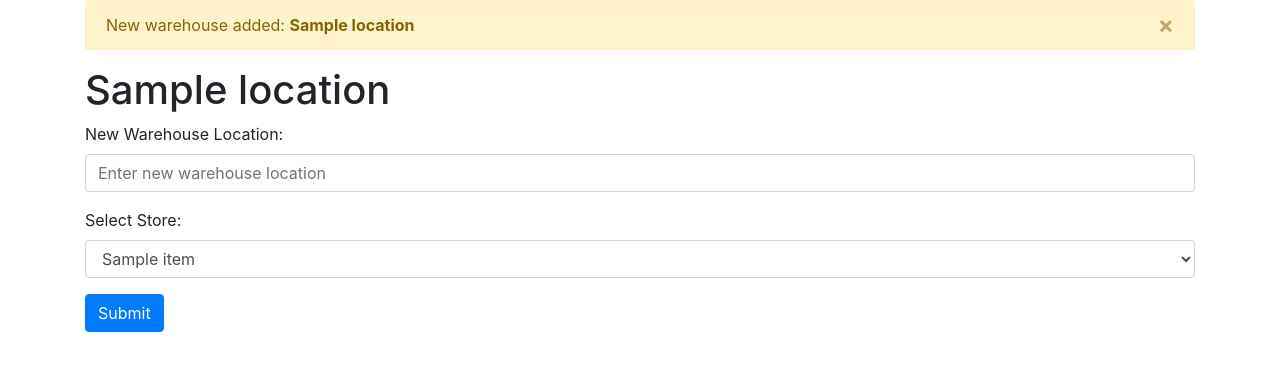
After one commit to ywy929/inventory_management, a Python web app: template templates/warehouse.html in a window 1280 px wide. The commit adds this page. Shown: the top 371 px of the page. Run offline with Jinja, Linux system fonts and the light colour scheme; the template is opened without the code that fills it: most values are stand-ins (such as "Sample title", 1, 10 or a date in 2020); some libraries are stand-ins or nearby versions.

Commit message:
work in progress, save for safety

```diff
--- /dev/null
+++ b/templates/warehouse.html
@@ -0,0 +1,27 @@
+{% extends "layout.html" %}
+{% block content %}
+{% if location %}
+  <div class="alert alert-warning alert-dismissible fade show" role="alert">
+    New warehouse added: <strong>{{location}}</strong>
+    <button type="button" class="close" data-dismiss="alert" aria-label="Close">
+      <span aria-hidden="true">&times;</span>
+    </button>
+  </div>
+{% endif %}
+<h1>{{location}}</h1>
+<form action="{{ url_for('create_warehouse') }}" method="POST">
+  <div class="form-group">
+    <label for="location">New Warehouse Location:</label>
+    <input type="text" name="location" class="form-control" id="whInput" placeholder="Enter new warehouse location">
+  </div>
+  <div class="form-group">
+    <label for="storeSelect">Select Store:</label>
+    <select name='store_select' class="form-control" id="storeSelect">
+      {% for item in s %}
+      <option value="{{item.id}}">{{item.name}}</option>
+      {% endfor %}
+    </select>
+  </div>
+  <button type="submit" class="btn btn-primary">Submit</button>
+</form>
+{% endblock %}
```
Also changed, not shown: server.py (+31 -4 lines), templates/index.html (+8 -0 lines), templates/store.html (added, +18 -0 lines).
